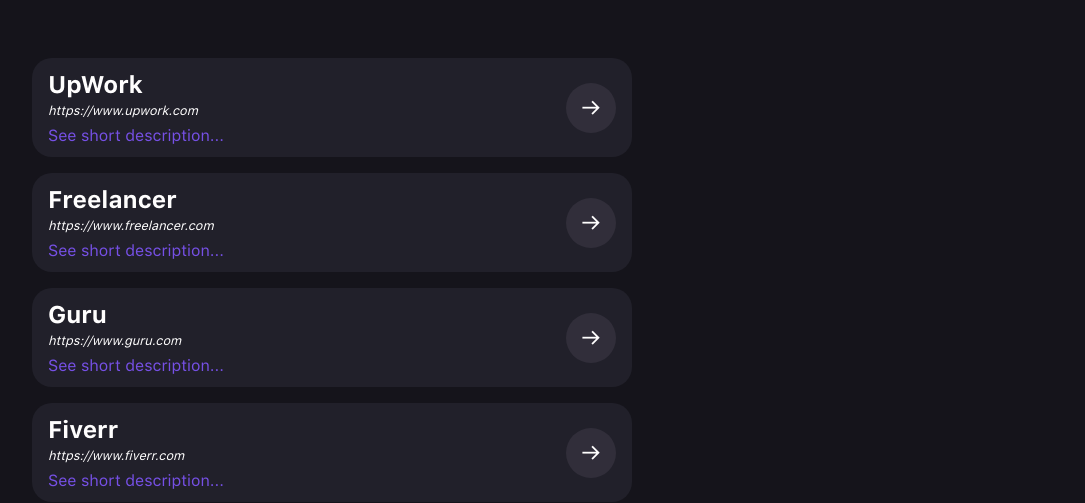
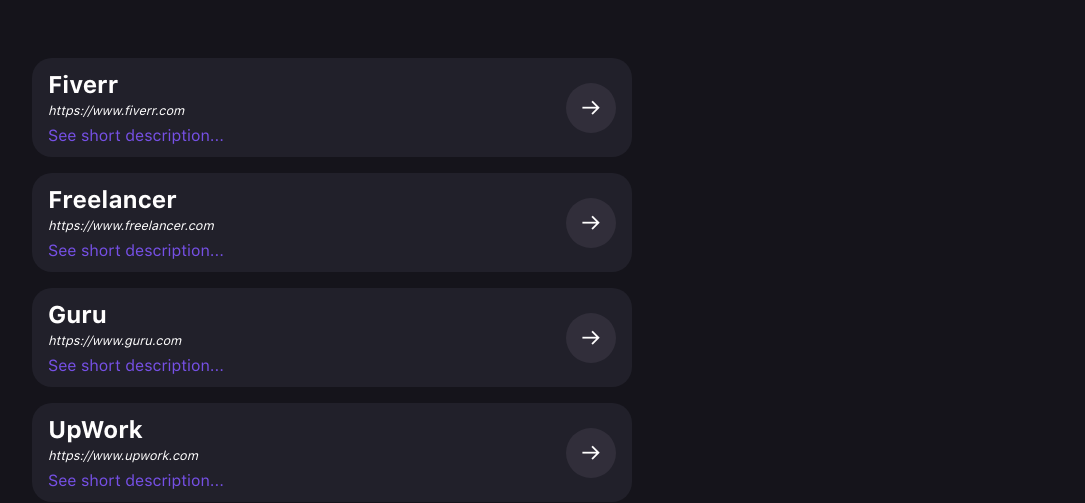
Before and after one commit to ugglr/Remote-Developer-jobs-directory, a Next.js app: page /freelancing in a window 1280 px wide. Shown: the part 449-952 px from the top of the page, without its empty margins (96-1181 px from the left). Built offline with nearby package versions, Linux system fonts and the light colour scheme; no server answers.

Commit message:
migration complete.

```diff
--- a/content/freelancePlatforms.ts
+++ /dev/null
@@ -1,33 +0,0 @@
-const freelancePlatforms: Array<{
-  name: string;
-  body: string;
-  url: string;
-}> = [
-  {
-    name: "UpWork",
-    body: "Might be the most popular freelancing site in the world and have been the go to place for a long time for developers looking to kickstart their freelancing career. However, recently there are reportings that it's increasingly difficult to get accepted by UpWork to start making proposals to clients.",
-    url: "https://www.upwork.com",
-  },
-  {
-    name: "Freelancer",
-    body: "According to the site, they are the largest freelancing site in the World. ",
-    url: "https://www.freelancer.com",
-  },
-  {
-    name: "Guru",
-    body: "",
-    url: "https://www.guru.com",
-  },
-  {
-    name: "Fiverr",
-    body: "",
-    url: "https://www.fiverr.com",
-  },
-  {
-    name: "Workana",
-    body: "",
-    url: "https://www.workana.com",
-  },
-];
-
-export default freelancePlatforms;
--- /dev/null
+++ b/content/freelancePlatforms/fiverr.md
@@ -0,0 +1,5 @@
+---
+name: Fiverr
+description: Find the perfect freelance services for your business.
+url: https://www.fiverr.com
+---
--- /dev/null
+++ b/content/freelancePlatforms/freelancer.md
@@ -0,0 +1,5 @@
+---
+name: Freelancer
+description: Hire the best freelancers for any job, online.
+url: https://www.freelancer.com
+---
--- /dev/null
+++ b/content/freelancePlatforms/guru.md
@@ -0,0 +1,5 @@
+---
+name: Guru
+description: Work with the best freelance talent from around the world on our secure, flexible and cost-effective platform.
+url: https://www.guru.com
+---
--- /dev/null
+++ b/content/freelancePlatforms/upwork.md
@@ -0,0 +1,5 @@
+---
+name: UpWork
+description: Forget the old rules. You can have the best people. Right now. Right here.
+url: https://www.upwork.com
+---
--- /dev/null
+++ b/content/freelancePlatforms/workana.md
@@ -0,0 +1,5 @@
+---
+name: Workana
+description: We connect the best independent talent with the best companies.
+url: https://www.workana.com
+---
--- a/content/index.ts
+++ b/content/index.ts
@@ -1,2 +1 @@
-export { default as freelancePlatforms } from "./freelancePlatforms";
 export { default as jobBoards } from "./jobBoards";
--- a/pages/freelancing/index.tsx
+++ b/pages/freelancing/index.tsx
@@ -1,18 +1,28 @@
 import { NextPage } from "next";
+import fs from "fs";
+import path from "path";
+import matter from "gray-matter";
 import Head from "next/head";
 import Card from "../../components/Card";
 import PageHero from "../../components/PageHero";
-import { freelancePlatforms } from "../../content";
 
 import styles from "../../styles/Home.module.scss";
 
-const FreelancingPage: NextPage = () => (
+export type FreelancePlatform = {
+  name: string;
+  description: string;
+  url: string;
+};
+type Props = {
+  freelancePlatforms: FreelancePlatform[];
+};
+const FreelancingPage: NextPage<Props> = ({ freelancePlatforms }) => (
   <div>
     <Head>
       <title>Remote junior developer jobs directory | freelancing.</title>
       <meta
         name="description"
-        content="Are you looking for remote freelancing opportunites? List of freelancing platforms."
+        content="Are you looking for remote freelancing opportunites? Here is a list of freelancing platforms."
       />
       <link rel="icon" href="/favicon.ico" />
     </Head>
@@ -24,8 +34,8 @@
       />
 
       <div className={styles.listContainer}>
-        {freelancePlatforms.map(({ name, body, url }) => (
-          <Card key={name} {...{ title: name, body, link: url }} />
+        {freelancePlatforms.map(({ name, description, url }) => (
+          <Card key={name} {...{ title: name, body: description, link: url }} />
         ))}
       </div>
     </main>
@@ -33,3 +43,36 @@
 );
 
 export default FreelancingPage;
+
+export async function getStaticProps() {
+  const contentFolder = "freelancePlatforms";
+  const contentPath = `content/${contentFolder}`;
+  // get files from the companies directory
+  const files = fs.readdirSync(path.join(contentPath));
+
+  // get front-matter from the files.
+  // in the future might be interesting to create individual
+  // pages for each platform with slug.
+  const freelancePlatforms = files.map((filename) => {
+    // get front-matter
+    const markdownWithMeta = fs.readFileSync(
+      path.join(contentPath, filename),
+      "utf-8"
+    );
+
+    const { data } = matter(markdownWithMeta);
+    const { name, description, url } = data;
+
+    return {
+      name,
+      description,
+      url,
+    };
+  });
+
+  return {
+    props: {
+      freelancePlatforms,
+    },
+  };
+}
```
Also changed, not shown: content/templates/community.md (+1 -0 lines), content/templates/freelancePlatform.md (added, +6 -0 lines).
